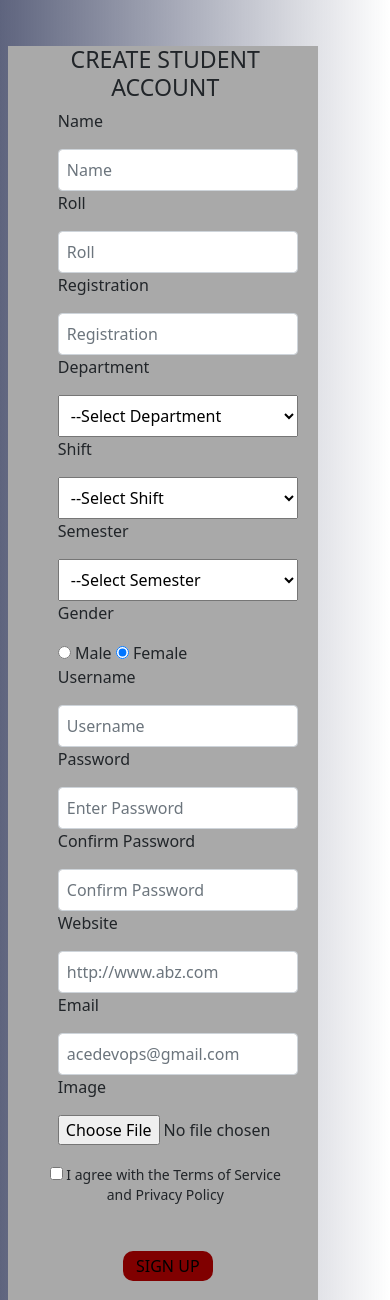
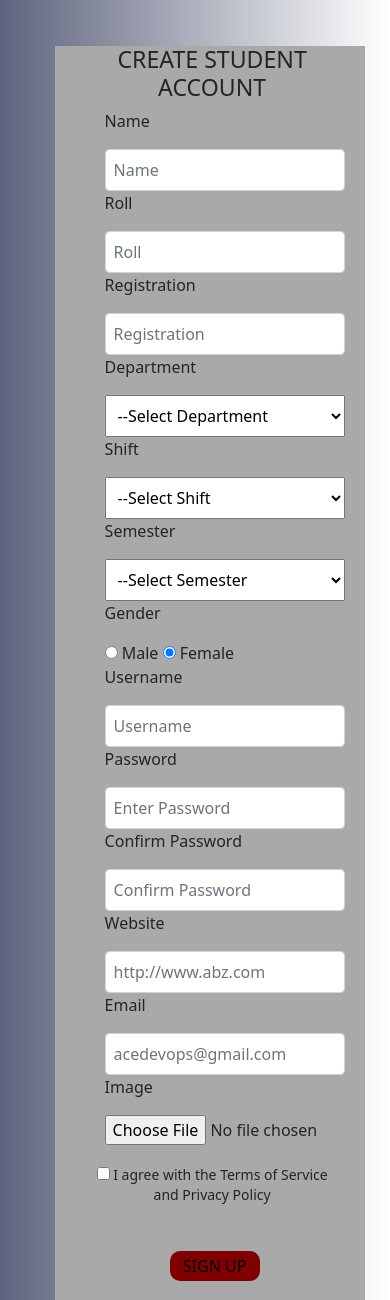
Before and after one commit to MOSES-do/SidehustleCrud, a PHP site: page /proj3/form.php in a window 390 px wide; the page is wider, and only the part inside the window is pictured. Shown: the part 58-1358 px from the top of that part. Run offline with PHP 8.4, Linux system fonts and the light colour scheme; data that the repository does not hold is empty; some libraries are stand-ins or nearby versions.

Commit message:
Update form.php

```diff
--- a/proj3/form.php
+++ b/proj3/form.php
@@ -367,7 +367,7 @@ body{
 @media  (max-width:465px){
     #form-validation{
         position:absolute;
-        left:2%;
+        left:14%;
         align:center;
 	}
 }
```
